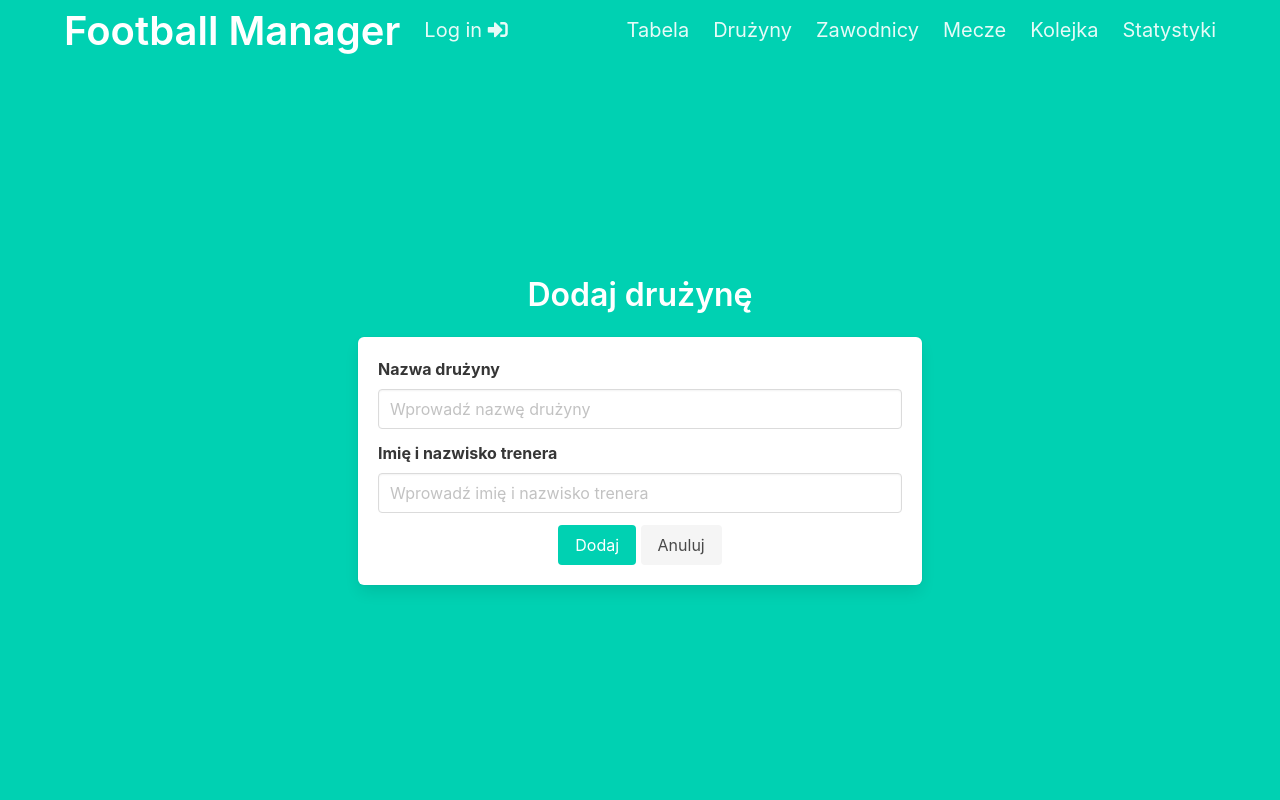
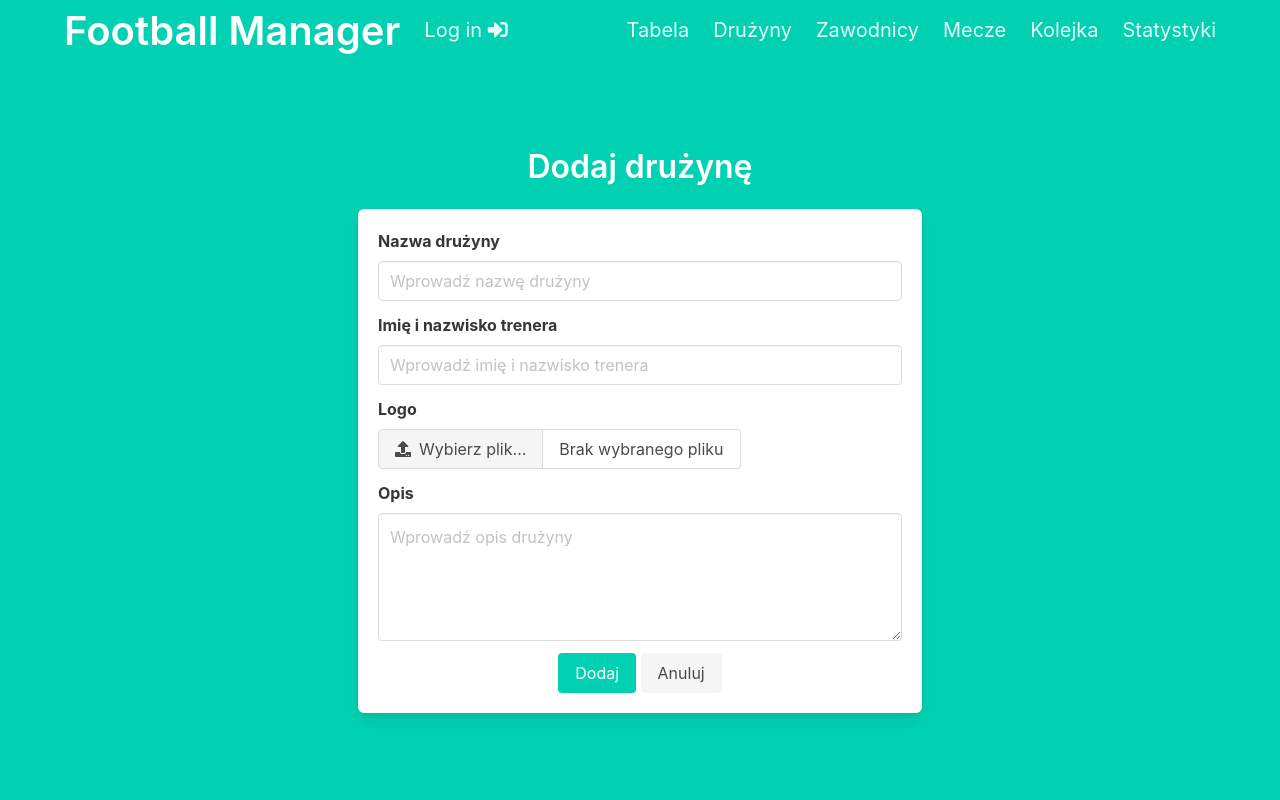
Before and after one commit to Mrochkov/FootballManager, a Django app: page /teams/add/ in a window 1280 px wide. Run offline with Django 5.2, Linux system fonts and the light colour scheme.

Commit message:
changes with logo stylization

```diff
--- a/FootballManager/settings.py
+++ b/FootballManager/settings.py
@@ -88,7 +88,7 @@ DATABASES = {
         'ENGINE': 'django.db.backends.mysql',
         'NAME': 'FootballManager',
         'USER': 'root',
-        'PASSWORD': '',
+        'PASSWORD': 'mati123',
         'HOST': 'localhost',
         'PORT': '3306',
     }
--- a/FootballManager/templates/FootballManager/teams/add_team.html
+++ b/FootballManager/templates/FootballManager/teams/add_team.html
@@ -6,7 +6,7 @@
         <div class="column is-half">
             <h1 class="title has-text-centered">Dodaj drużynę</h1>
             <div class="box">
-                <form method="post" class="form">
+                <form method="post" enctype="multipart/form-data" class="form">
                     {% csrf_token %}
                     <div class="field">
                         <label class="label">Nazwa drużyny</label>
@@ -17,7 +17,33 @@
                     <div class="field">
                         <label class="label">Imię i nazwisko trenera</label>
                         <div class="control">
-                            <input class="input" type="text" name="trainer" placeholder="Wprowadź imię i nazwisko trenera">
+                            <input class="input" type="text" name="trainer"
+                                placeholder="Wprowadź imię i nazwisko trenera">
+                        </div>
+                    </div>
+                    <div class="field">
+                        <label class="label">Logo</label>
+                        <div class="control">
+                            <div id="file-js" class="file has-name">
+                                <label class="file-label">
+                                    <input class="file-input" type="file" name="logo" />
+                                    <span class="file-cta">
+                                        <span class="file-icon">
+                                            <i class="fas fa-upload"></i>
+                                        </span>
+                                        <span class="file-label"> Wybierz plik... </span>
+                                    </span>
+                                    <span class="file-name"> Brak wybranego pliku </span>
+                                </label>
+                            </div>
+                        </div>
+                    </div>
+
+                    <div class="field">
+                        <label class="label">Opis</label>
+                        <div class="control">
+                            <textarea class="textarea" name="description"
+                                placeholder="Wprowadź opis drużyny"></textarea>
                         </div>
                     </div>
 
@@ -32,4 +58,15 @@
         </div>
     </div>
 </div>
+
+
+<script>
+    const fileInput = document.querySelector("#file-js input[type=file]");
+    fileInput.onchange = () => {
+        if (fileInput.files.length > 0) {
+            const fileName = document.querySelector("#file-js .file-name");
+            fileName.textContent = fileInput.files[0].name;
+        }
+    };
+</script>
 {% endblock %}
--- a/FootballManager/views/teams.py
+++ b/FootballManager/views/teams.py
@@ -13,7 +13,7 @@ class TeamsView(generic.ListView):
 
 def Add_Team(request):
     if request.method == 'POST':
-        form = TeamForm(request.POST)
+        form = TeamForm(request.POST, request.FILES)
         if form.is_valid():
             form.save()
             return redirect('Teams')
```
Also changed, not shown: FootballManager/templates/FootballManager/teams/edit_team.html (+31 -8 lines), FootballManager/templates/FootballManager/teams/info_team.html (+10 -2 lines).
